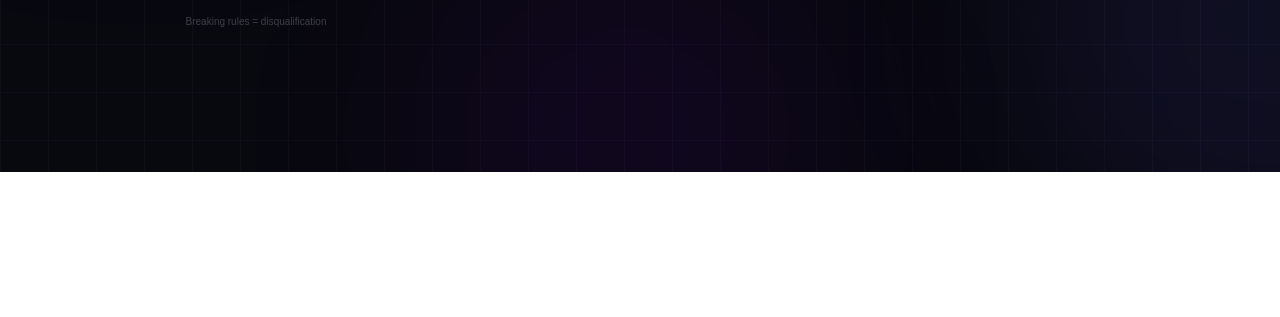
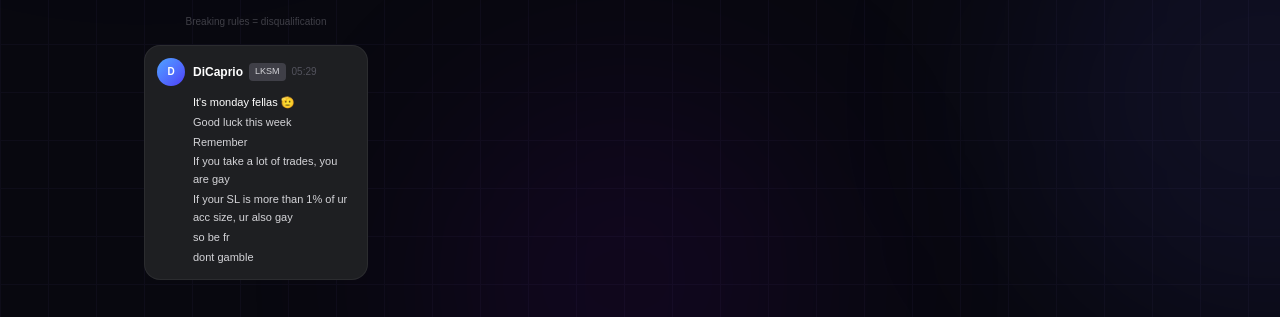
Before and after one commit to jewskoki/AURA-Leaderboard, a Next.js app: page / in a window 1280 px wide. Shown: the part 628-945 px from the top of the page. Before the commit the page ends 800 px from the top, so only its background shows below. Built offline with nearby package versions, Linux system fonts and the light colour scheme; no server answers; the database is empty.

Commit message:
Add Discord message card in rules panel

```diff
--- a/components/RulesPanel.tsx
+++ b/components/RulesPanel.tsx
@@ -65,9 +65,34 @@ export default function RulesPanel() {
           ))}
         </div>
 
-        <p className="text-[10px] text-zinc-700 mt-4 text-center">
+        <p className="text-[10px] text-zinc-700 mt-4 text-center mb-4">
           Breaking rules = disqualification
         </p>
+
+        {/* Discord message */}
+        <div className="rounded-2xl bg-[#1e1f22] border border-white/[0.06] p-3">
+          {/* Header */}
+          <div className="flex items-center gap-2 mb-2">
+            <div className="w-7 h-7 rounded-full bg-gradient-to-br from-blue-400 to-indigo-600 flex items-center justify-center text-[10px] font-bold text-white flex-shrink-0">
+              D
+            </div>
+            <div className="flex items-center gap-1.5 flex-wrap">
+              <span className="text-xs font-semibold text-white">DiCaprio</span>
+              <span className="text-[9px] bg-zinc-700 text-zinc-300 px-1.5 py-0.5 rounded font-medium">LKSM</span>
+              <span className="text-[10px] text-zinc-600">05:29</span>
+            </div>
+          </div>
+          {/* Message */}
+          <div className="text-[11px] text-zinc-300 leading-relaxed space-y-0.5 pl-9">
+            <p className="font-medium text-white">It&apos;s monday fellas 🫡</p>
+            <p>Good luck this week</p>
+            <p>Remember</p>
+            <p>If you take a lot of trades, you are gay</p>
+            <p>If your SL is more than 1% of ur acc size, ur also gay</p>
+            <p>so be fr</p>
+            <p>dont gamble</p>
+          </div>
+        </div>
       </div>
     </div>
   )
```
